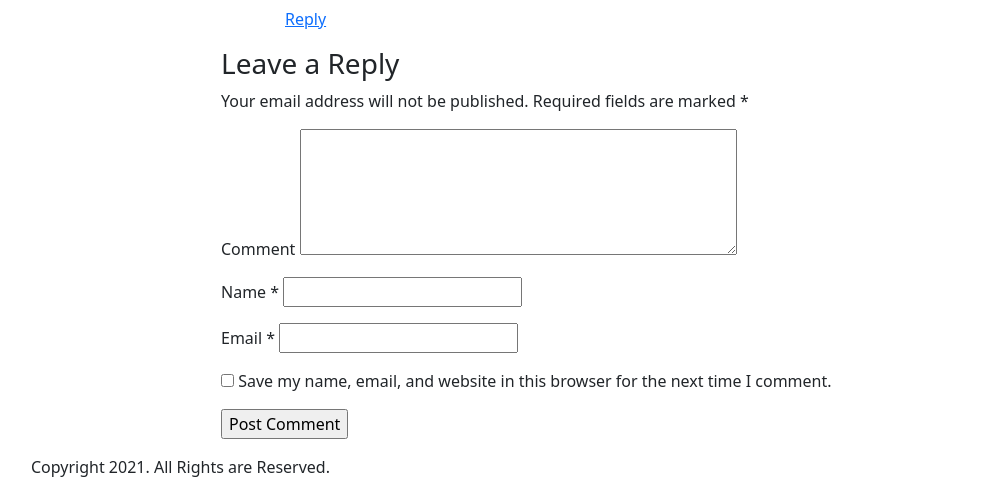
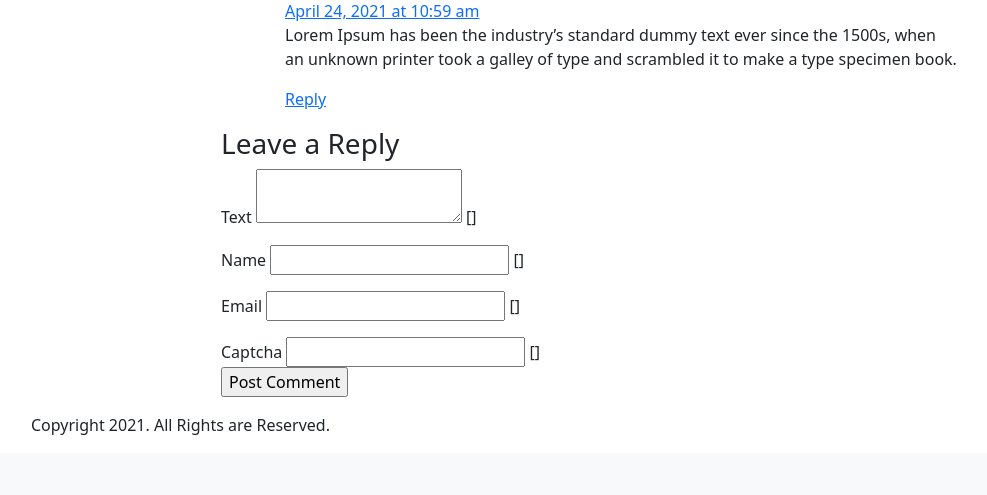
Before and after one commit to erfanbaghalpour/resumeWebsite, a Django app: template Blog/templates/Blog/Blog_Detail.html in a window 1280 px wide. Shown: the part 3135-3630 px from the top of the page, without its empty margins (51-1038 px from the left). After the commit the page ends 3570 px from the top, so only its background shows below. Run offline with Django 3.2, Linux system fonts and the light colour scheme; the template is opened without the code that fills it: most values are stand-ins (such as "Sample title", 1, 10 or a date in 2020); grey boxes marked "Sample" are stand-in pictures; one stand-in notice (Sample message) is shown; form fields are guessed from the names that the template uses; some libraries are stand-ins or nearby versions.

Commit message:
blog comment

```diff
--- a/Blog/templates/Blog/Blog_Detail.html
+++ b/Blog/templates/Blog/Blog_Detail.html
@@ -1,4 +1,4 @@
-
+{% load widget_tweaks %}
 <!doctype html>
 <html lang="zxx">
 <head>
@@ -45,7 +45,8 @@
 <nav class="navbar navbar-expand-lg navbar-light bg-light navbar-style-two">
     <div class="container">
         <a class="navbar-brand" href="{% url 'core:index' %}"><img src="/static/img/logo.png" alt="logo"></a>
-                <button class="navbar-toggler" type="button" data-bs-toggle="collapse" data-bs-target="#navbarSupportedContent" aria-controls="navbarSupportedContent" aria-expanded="false" aria-label="Toggle navigation">
+        <button class="navbar-toggler" type="button" data-bs-toggle="collapse" data-bs-target="#navbarSupportedContent"
+                aria-controls="navbarSupportedContent" aria-expanded="false" aria-label="Toggle navigation">
             <span class="navbar-toggler-icon"></span>
         </button>
 
@@ -59,6 +60,18 @@
         <h2>Blog Details</h2>
     </div>
 </div>
+{% if messages %}
+
+    {% for message in messages %}
+        <div class="alert alert-{{ message.tags }} alert-dismissible fade show" role="alert">
+            <strong>New Message!</strong> {{ message }}
+            <button type="button" class="close" data-dismiss="alert" aria-label="Close">
+                <span aria-hidden="true">&times;</span>
+            </button>
+        </div>
+    {% endfor %}
+
+{% endif %}
 <!-- End Page Title Area -->
 
 <!-- Start Blog Details Area -->
@@ -124,7 +137,7 @@
                 </div>
 
                 <div class="comments-area">
-                            <h3 class="comments-title">2 Comments:</h3>
+                    <h3 class="comments-title">Comments:</h3>
 
                     <ol class="comment-list">
                         <li class="comment">
@@ -144,7 +157,9 @@
                                 </footer>
 
                                 <div class="comment-content">
-                                            <p>Lorem Ipsum has been the industry’s standard dummy text ever since the 1500s, when an unknown printer took a galley of type and scrambled it to make a type specimen book.</p>
+                                    <p>Lorem Ipsum has been the industry’s standard dummy text ever since the 1500s,
+                                        when an unknown printer took a galley of type and scrambled it to make a type
+                                        specimen book.</p>
                                 </div>
 
                                 <div class="reply">
@@ -170,7 +185,9 @@
                                         </footer>
 
                                         <div class="comment-content">
-                                                    <p>Lorem Ipsum has been the industry’s standard dummy text ever since the 1500s, when an unknown printer took a galley of type and scrambled it to make a type specimen book.</p>
+                                            <p>Lorem Ipsum has been the industry’s standard dummy text ever since the
+                                                1500s, when an unknown printer took a galley of type and scrambled it to
+                                                make a type specimen book.</p>
                                         </div>
 
                                         <div class="reply">
@@ -197,7 +214,9 @@
                                             </footer>
 
                                             <div class="comment-content">
-                                                        <p>Lorem Ipsum has been the industry’s standard dummy text ever since the 1500s, when an unknown printer took a galley of type and scrambled it to make a type specimen book.</p>
+                                                <p>Lorem Ipsum has been the industry’s standard dummy text ever since
+                                                    the 1500s, when an unknown printer took a galley of type and
+                                                    scrambled it to make a type specimen book.</p>
                                             </div>
 
                                             <div class="reply">
@@ -226,7 +245,9 @@
                                 </footer>
 
                                 <div class="comment-content">
-                                            <p>Lorem Ipsum has been the industry’s standard dummy text ever since the 1500s, when an unknown printer took a galley of type and scrambled it to make a type specimen book.</p>
+                                    <p>Lorem Ipsum has been the industry’s standard dummy text ever since the 1500s,
+                                        when an unknown printer took a galley of type and scrambled it to make a type
+                                        specimen book.</p>
                                 </div>
 
                                 <div class="reply">
@@ -252,7 +273,9 @@
                                         </footer>
 
                                         <div class="comment-content">
-                                                    <p>Lorem Ipsum has been the industry’s standard dummy text ever since the 1500s, when an unknown printer took a galley of type and scrambled it to make a type specimen book.</p>
+                                            <p>Lorem Ipsum has been the industry’s standard dummy text ever since the
+                                                1500s, when an unknown printer took a galley of type and scrambled it to
+                                                make a type specimen book.</p>
                                         </div>
 
                                         <div class="reply">
@@ -267,28 +290,55 @@
                     <div class="comment-respond">
                         <h3 class="comment-reply-title">Leave a Reply</h3>
 
-                                <form class="comment-form">
-                                    <p class="comment-notes">
+                        <form class="comment-form" method="post" action="{% url 'Blog:blog_detail' blog_detail.id %}">
+                            {% csrf_token %}
+                            {% comment %}                            <p class="comment-notes">
                                 <span id="email-notes">Your email address will not be published.</span>
                                 Required fields are marked
                                 <span class="required">*</span>
+                            </p>{% endcomment %}
+                            <div class="form-group">
+                                <p class="comment-form-comment">
+                                    {{ comment_form.text.label_tag }}
+                                    {{ comment_form.text }}
+                                    {{ comment_form.text.errors }}
                                 </p>
-                                    <p class="comment-form-comment">
-                                        <label>Comment</label>
-                                        <textarea name="comment" id="comment" cols="45" rows="5" maxlength="65525" required="required"></textarea>
+                                <div class="help-block with-errors"></div>
+                            </div>
+
+                            <div class="form-group">
+                                <p class="comment-form-author">
+                                    {{ comment_form.name.label_tag }}
+                                    {{ comment_form.name }}
+                                    {{ comment_form.name.errors }}
                                 </p>
-                                    <p class="comment-form-author">
-                                        <label>Name <span class="required">*</span></label>
-                                        <input type="text" id="author" name="author" required="required">
+                                <div class="help-block with-errors"></div>
+                            </div>
+                            <div class="form-group">
+                                <p class="comment-form-email">
+                                    {{ comment_form.email.label_tag }}
+                                    {{ comment_form.email }}
+                                    {{ comment_form.email.errors }}
                                 </p>
-                                    <p class="comment-form-email">
-                                        <label>Email <span class="required">*</span></label>
-                                        <input type="email" id="email" name="email" required="required">
-                                    </p>
-                                    <p class="comment-form-cookies-consent">
-                                        <input type="checkbox" value="yes" name="wp-comment-cookies-consent" id="wp-comment-cookies-consent">
-                                        <label for="wp-comment-cookies-consent">Save my name, email, and website in this browser for the next time I comment.</label>
-                                    </p>
+                                <div class="help-block with-errors"></div>
+                            </div>
+
+
+                            {% comment %}                            <p class="comment-form-cookies-consent">
+                                <input type="checkbox" value="yes" name="wp-comment-cookies-consent"
+                                       id="wp-comment-cookies-consent">
+                                <label for="wp-comment-cookies-consent">Save my name, email, and website in this browser
+                                    for the next time I comment.</label>
+                            </p>{% endcomment %}
+                            <div class="form-group">
+
+
+                                {{ comment_form.captcha.label_tag }}
+                                {{ comment_form.captcha }}
+                                {{ comment_form.captcha.errors }}
+
+                                <div class="help-block with-errors"></div>
+                            </div>
                             <p class="form-submit">
                                 <input type="submit" name="submit" id="submit" class="submit" value="Post Comment">
                             </p>
--- a/ContactUs/forms.py
+++ b/ContactUs/forms.py
@@ -1,5 +1,6 @@
 from django import forms
 from django_recaptcha.fields import ReCaptchaField
+
 
 # class ContactUsForm(forms.Form):
 #     name = forms.CharField(max_length=200)
```
Also changed, not shown: Blog/views.py (+23 -2 lines), Comments/forms.py (+17 -3 lines). Lines whose indentation alone changed are shown as unchanged.
